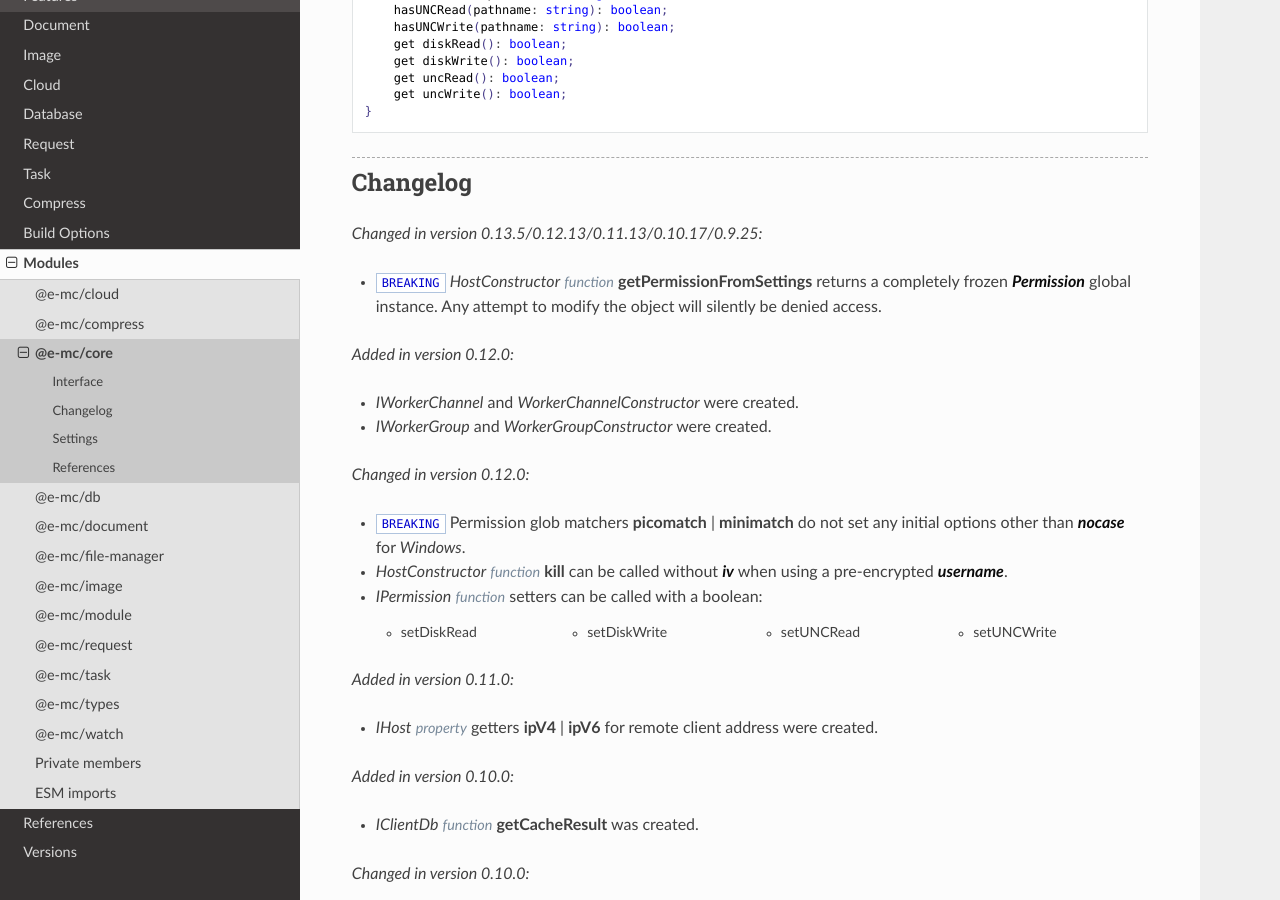
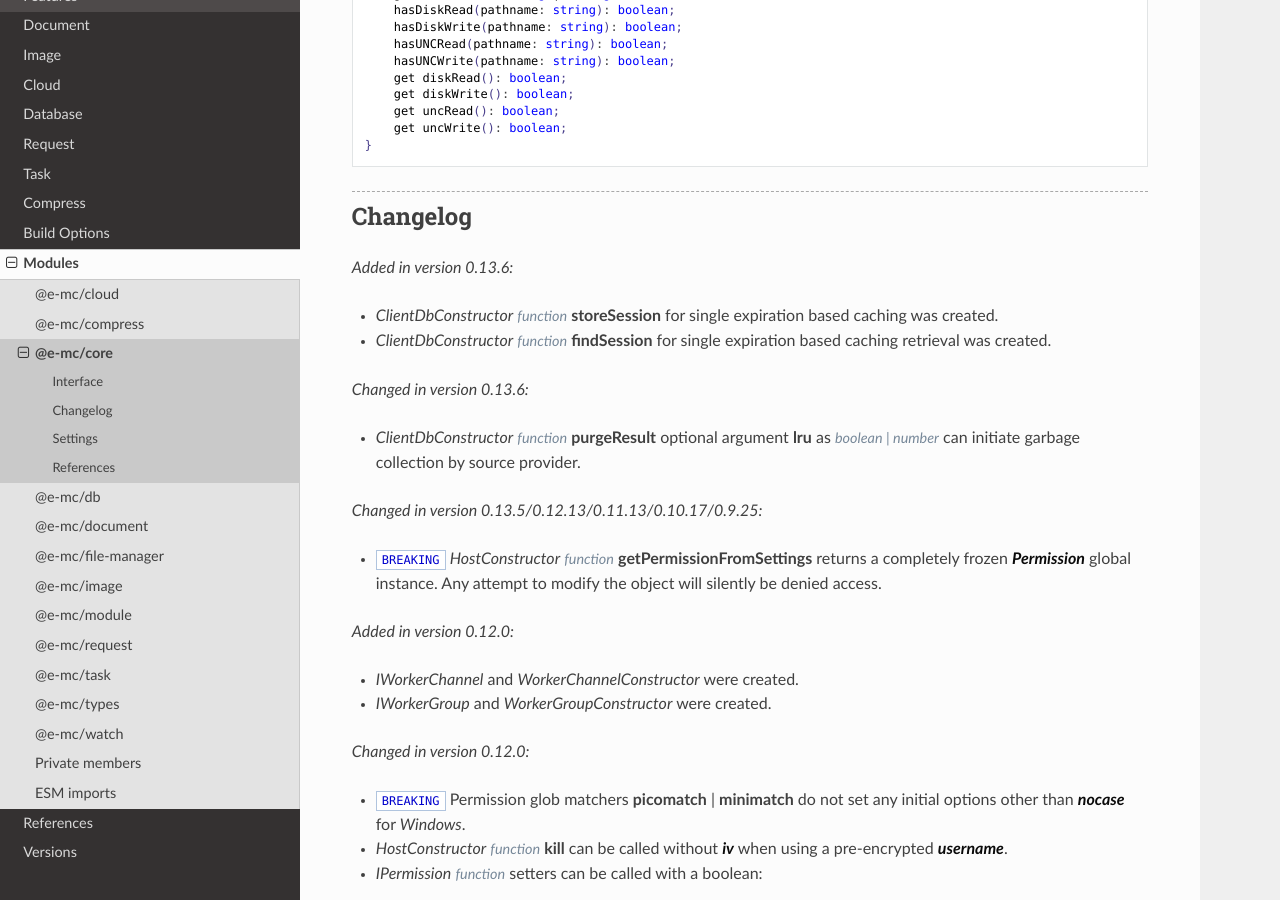
Before and after one commit to anpham6/chrome-docs, a Sphinx documentation site: the page built from source/modules/core.rst, in a window 1280 px wide and 900 px high, scrolled down 4185 px. Built offline with Sphinx 7.4.7 and the Read the Docs theme 3.1.0, drawn with Linux system fonts in a browser that asks for light colours; some of the changed text lies outside the part shown.

Commit message:
Changelog: Latest modifications to API 0.13.6.

```diff
--- a/source/modules/core.rst
+++ b/source/modules/core.rst
@@ -134,7 +134,9 @@ Interface
       storeResult(source: string, credential: unknown, queryString: string, result: QueryResult, cache: DbCacheValue): QueryResult;
       storeResult(source: string, credential: unknown, queryString: string, result: QueryResult, cache: DbCacheValue | undefined, options?: StoreResultOptions): QueryResult;
       storeResult(source: string, credential: unknown, queryString: string, result: QueryResult, sessionKey?: string, sessionExpires?: number): QueryResult;
-      purgeResult(prefix?: string): Promise<number>;
+      findSession(source: string, user: string, key: string): unknown;
+      storeSession(source: string, user: string, key: string, result: unknown, expires?: number): void;
+      purgeResult(prefix?: string, lru?: boolean | number): Promise<number>;
       extractUUID(credential: unknown): string;
       setPoolConfig(value: unknown): void;
       getPoolConfig(source: string): unknown;
@@ -254,6 +256,15 @@ Interface
 
 Changelog
 =========
+
+.. versionadded:: 0.13.6
+
+  - *ClientDbConstructor* :alt:`function` **storeSession** for single expiration based caching was created.
+  - *ClientDbConstructor* :alt:`function` **findSession** for single expiration based caching retrieval was created.
+
+.. versionchanged:: 0.13.6
+
+  - *ClientDbConstructor* :alt:`function` **purgeResult** optional argument **lru** as :alt:`boolean | number` can initiate garbage collection by source provider.
 
 .. versionchanged:: 0.13.5/0.12.13/0.11.13/0.10.17/0.9.25
 
--- a/source/modules/file-manager.rst
+++ b/source/modules/file-manager.rst
@@ -186,6 +186,7 @@ Changelog
 
 .. versionchanged:: 0.13.6
 
+  - ``BREAKING`` *IFileManager* properties **permission** | **sessionId** are permanently locked in the constructor.
   - *FileManagerConstructor* :alt:`function` **generateSessionId** for host sessionId tracking was created.
 
 .. versionchanged:: 0.13.2
--- a/source/modules/module.rst
+++ b/source/modules/module.rst
@@ -257,9 +257,9 @@ Interface
 Changelog
 =========
 
-.. versionadded:: 0.13.6
+.. versionchanged:: 0.13.6
 
-  - *IModule* :alt:`function` **supports** argument :target:`locked` as :alt:`boolean` can **permanently** lock these properties:
+  - *IModule* :alt:`function` **supports** optional argument :target:`locked` as :alt:`boolean` can **permanently** prevent modification to these properties:
 
     .. hlist::
       :columns: 1
```
Also changed, not shown: other parts of source/modules/core.rst (+1 -1 lines).
